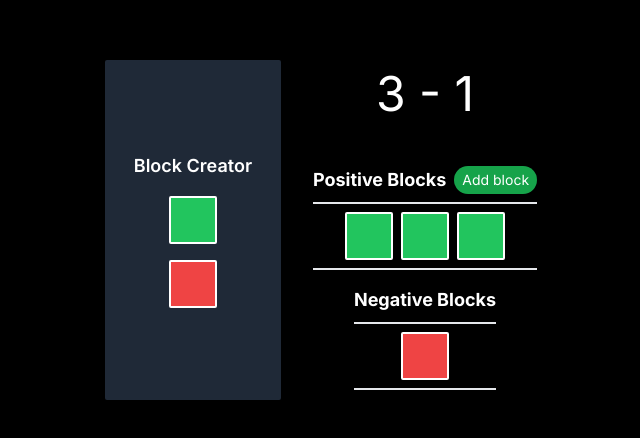
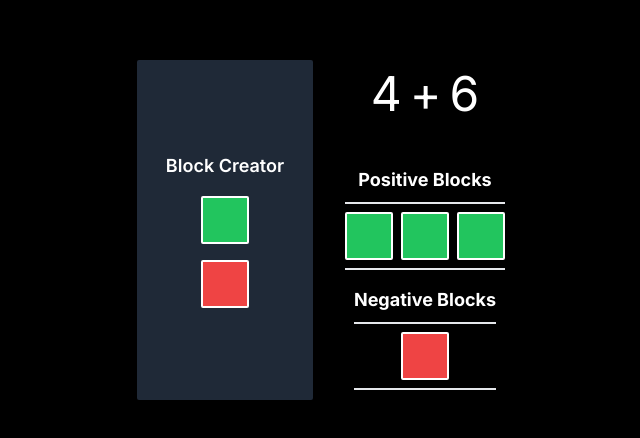
Before and after one commit to pn-code/add-sub-integers, a Next.js app: page / in a window 1280 px wide. Shown: the part 170-608 px from the top of the page, without its empty margins (327-967 px from the left). Built offline with nearby package versions, Linux system fonts and the light colour scheme.

Commit message:
Added randomizer functions

```diff
--- a/app/page.tsx
+++ b/app/page.tsx
@@ -1,7 +1,36 @@
+"use client";
+import { useEffect, useState } from "react";
 import Block from "@/components/Block";
 import BlockOrigin from "@/components/BlockOrigin";
 
 export default function Home() {
+    const [firstInteger, setFirstInteger] = useState<number | null>(null);
+    const [secondInteger, setSecondInteger] = useState<number | null>(null);
+    const [operator, setOperator] = useState<string | null>(null);
+
+    useEffect(() => {
+        randomizeEquation();
+    }, []);
+
+    const generateRandomNumberUpToTen = () => {
+        return Math.floor(Math.random() * 10) + 1;
+    };
+
+    const randomizeIntegers = () => {
+        setFirstInteger(generateRandomNumberUpToTen());
+        setSecondInteger(generateRandomNumberUpToTen());
+    };
+
+    const randomizeOperator = () => {
+        const randomNumber = Math.floor(Math.random() * 10) + 1;
+        setOperator(randomNumber > 5 ? "+" : "-");
+    };
+
+    const randomizeEquation = () => {
+        randomizeOperator();
+        randomizeIntegers();
+    };
+
     return (
         <main className="bg-black text-white w-full min-h-screen flex flex-col sm:flex-row gap-8 items-center sm:justify-center">
             {/* Sidebar */}
@@ -14,16 +43,15 @@ export default function Home() {
             {/* Main App */}
             <section className="flex flex-col gap-4 items-center">
                 {/* Equation Display */}
-                <section className="text-5xl mb-8">3 - 1</section>
+                <section className="text-5xl mb-8 flex gap-2 h-12">
+                    <span>{firstInteger}</span>
+                    <span>{operator}</span>
+                    <span>{secondInteger}</span>
+                </section>
 
                 {/* Positive Blocks */}
                 <section className="flex flex-col gap-2 items-center">
-                    <header className="flex gap-2 items-center">
-                        <h2 className="text-lg font-bold">Positive Blocks</h2>
-                        <button className="rounded-full bg-green-600 flex items-center justify-center px-2 py-1 text-sm">
-                            Add block
-                        </button>
-                    </header>
+                    <h2 className="text-lg font-bold">Positive Blocks</h2>
                     <section className="flex gap-2 border-y-2 items-center border-gray-200 w-full py-2 justify-center">
                         <Block color={"green"} />
                         <Block color={"green"} />
@@ -33,9 +61,8 @@ export default function Home() {
 
                 {/* Negative Blocks */}
                 <section className="flex flex-col gap-2 items-center">
-                    <header className="flex gap-2 items-center">
-                        <h2 className="text-lg font-bold">Negative Blocks</h2>
-                    </header>
+                    <h2 className="text-lg font-bold">Negative Blocks</h2>
+
                     <section className="flex gap-2 border-y-2 items-center border-gray-200 w-full py-2 justify-center">
                         <Block color={"red"} />
                     </section>
```
